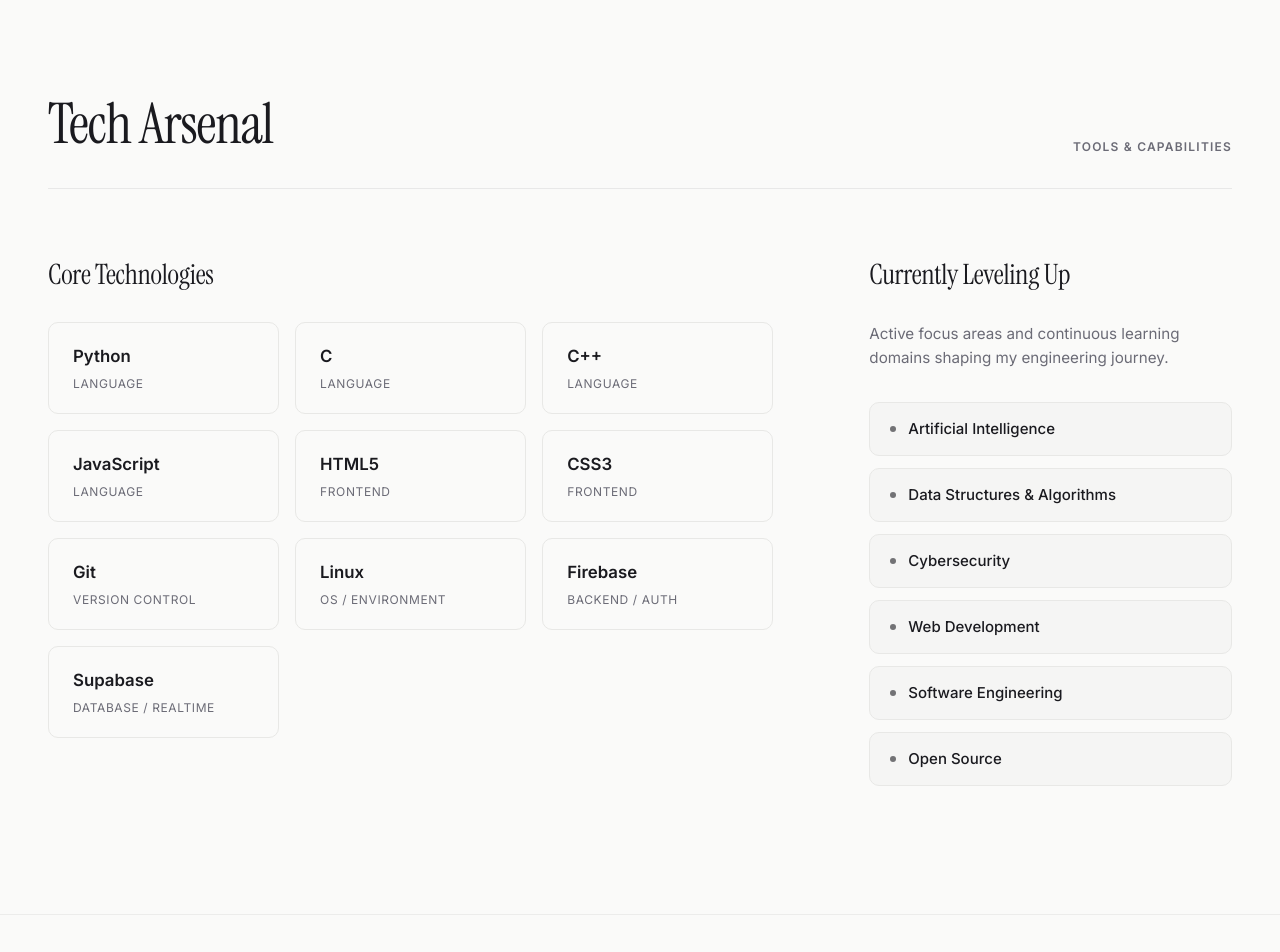
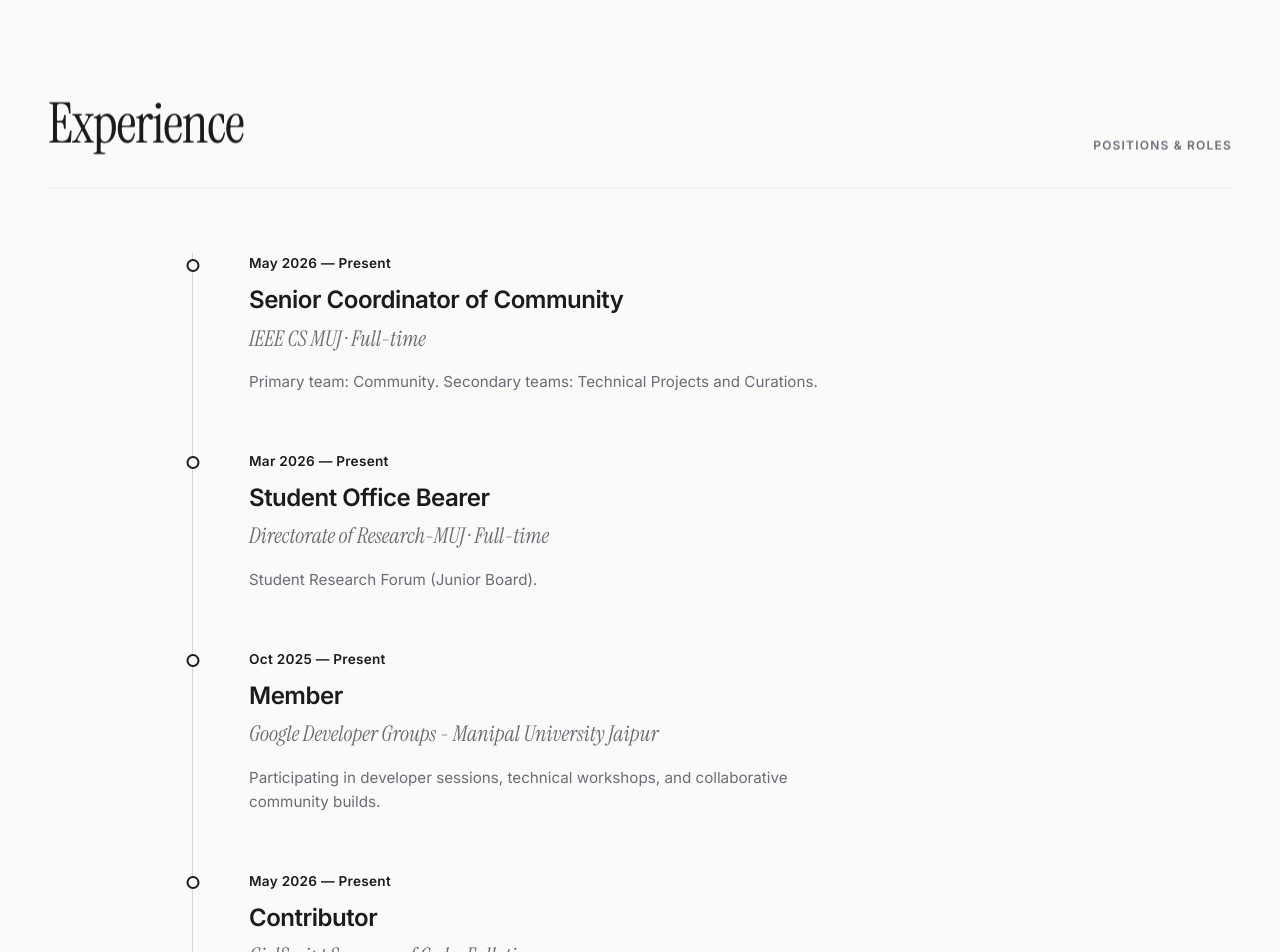
Before and after one commit to Srishti-Gupta74/MyPortfolio, a React (Vite) app: page / in a window 1280 px wide. Shown: the part 800-1752 px from the top of the page. Built offline with nearby package versions, Linux system fonts and the light colour scheme.

Commit message:
added experience section

```diff
--- a/src/App.jsx
+++ b/src/App.jsx
@@ -1,17 +1,38 @@
+import { useEffect } from 'react';
 import Navbar from './components/Navbar/Navbar';
 import Hero from './components/Hero/Hero';
 import SkillsMarquee from './components/SkillsMarquee/SkillsMarquee';
+import Experience from './components/Experience/Experience';
 import TechStack from './components/TechStack/TechStack';
 import Projects from './components/Projects/Projects';
 import Contact from './components/Contact/Contact';
 
 function App() {
+  useEffect(() => {
+    const observer = new IntersectionObserver(
+      (entries) => {
+        entries.forEach((entry) => {
+          if (entry.isIntersecting) {
+            entry.target.classList.add('is-revealed');
+          }
+        });
+      },
+      { threshold: 0.1, rootMargin: '0px 0px -40px 0px' }
+    );
+
+    const elements = document.querySelectorAll('.reveal');
+    elements.forEach((el) => observer.observe(el));
+
+    return () => observer.disconnect();
+  }, []);
+
   return (
     <>
       <Navbar />
       <main>
         <Hero />
         <SkillsMarquee />
+        <Experience />
         <TechStack />
         <Projects />
         <Contact />
--- a/src/components/Contact/Contact.jsx
+++ b/src/components/Contact/Contact.jsx
@@ -5,7 +5,7 @@ const Contact = () => {
     <footer className="contact" id="contact">
       <div className="contact__content container">
         {/* Dark Card */}
-        <div className="contact__card">
+        <div className="contact__card reveal">
           <div className="contact__card-inner">
             <h2 className="contact__heading">
               Let&apos;s create something meaningful.
@@ -24,7 +24,7 @@ const Contact = () => {
         </div>
 
         {/* Footer Bottom */}
-        <div className="contact__bottom">
+        <div className="contact__bottom reveal reveal--delay-1">
           <p className="contact__copyright">
             &copy; {new Date().getFullYear()} Srishti Suman Gupta
           </p>
--- /dev/null
+++ b/src/components/Experience/Experience.css
@@ -0,0 +1,166 @@
+/* ===== Experience & Education Section ===== */
+.experience {
+  padding: 6rem 0;
+  background-color: var(--background);
+  border-bottom: 1px solid rgba(26, 26, 31, 0.06);
+}
+
+@media (min-width: 1024px) {
+  .experience {
+    padding: 8rem 0;
+  }
+}
+
+/* Header */
+.experience__header {
+  display: flex;
+  flex-direction: column;
+  gap: 1.5rem;
+  padding-bottom: 2rem;
+  margin-bottom: 4rem;
+  border-bottom: 1px solid rgba(26, 26, 31, 0.08);
+}
+
+@media (min-width: 640px) {
+  .experience__header {
+    flex-direction: row;
+    justify-content: space-between;
+    align-items: flex-end;
+  }
+}
+
+.experience__heading {
+  font-family: var(--font-display);
+  font-size: clamp(2.5rem, 4.5vw, 3.5rem);
+  font-weight: 400;
+  line-height: 1.1;
+  letter-spacing: -0.02em;
+}
+
+.experience__label {
+  font-size: 0.75rem;
+  font-weight: 600;
+  text-transform: uppercase;
+  letter-spacing: 0.1em;
+  color: var(--muted-foreground);
+}
+
+/* ===== Timeline Container ===== */
+.experience__timeline {
+  position: relative;
+  max-width: 56rem;
+  margin: 0 auto;
+  padding-left: 1.5rem;
+  border-left: 1px solid rgba(26, 26, 31, 0.15);
+}
+
+@media (min-width: 768px) {
+  .experience__timeline {
+    padding-left: 3.5rem;
+  }
+}
+
+/* Timeline Item */
+.experience__item {
+  position: relative;
+  padding-bottom: 3.5rem;
+}
+
+.experience__item:last-child {
+  padding-bottom: 0;
+}
+
+/* Timeline Dot / Node */
+.experience__dot {
+  position: absolute;
+  left: -1.5rem;
+  top: 0.35rem;
+  width: 11px;
+  height: 11px;
+  border-radius: 50%;
+  background-color: var(--background);
+  border: 2px solid var(--foreground);
+  transform: translateX(-50%);
+  transition: all 0.7s var(--ease-out);
+  z-index: 2;
+}
+
+@media (min-width: 768px) {
+  .experience__dot {
+    left: -3.5rem;
+    width: 13px;
+    height: 13px;
+  }
+}
+
+.experience__item:hover .experience__dot {
+  background-color: var(--foreground);
+  transform: translateX(-50%) scale(1.3);
+  box-shadow: 0 0 0 4px rgba(26, 26, 31, 0.08);
+}
+
+/* Content Box */
+.experience__content-box {
+  display: flex;
+  flex-direction: column;
+  gap: 0.4rem;
+  transition: transform 0.7s var(--ease-out);
+}
+
+.experience__item:hover .experience__content-box {
+  transform: translateX(6px);
+}
+
+/* Meta */
+.experience__meta {
+  display: flex;
+  align-items: center;
+  gap: 1rem;
+  margin-bottom: 0.25rem;
+  flex-wrap: wrap;
+}
+
+.experience__period {
+  font-size: 0.85rem;
+  font-weight: 600;
+  color: var(--foreground);
+  letter-spacing: 0.02em;
+}
+
+.experience__type {
+  font-size: 0.7rem;
+  text-transform: uppercase;
+  letter-spacing: 0.1em;
+  color: var(--muted-foreground);
+  font-weight: 600;
+  padding: 0.15rem 0.65rem;
+  border-radius: 9999px;
+  background: rgba(26, 26, 31, 0.05);
+}
+
+/* Role & Organization */
+.experience__role {
+  font-family: var(--font-sans);
+  font-size: clamp(1.25rem, 2.5vw, 1.5rem);
+  font-weight: 600;
+  color: var(--foreground);
+  letter-spacing: -0.02em;
+  line-height: 1.25;
+}
+
+.experience__org {
+  font-family: var(--font-display);
+  font-style: italic;
+  font-size: clamp(1.15rem, 2vw, 1.35rem);
+  color: var(--muted-foreground);
+  font-weight: 400;
+  margin-bottom: 0.5rem;
+}
+
+.experience__desc {
+  font-size: 0.95rem;
+  color: var(--muted-foreground);
+  line-height: 1.6;
+  max-width: 65ch;
+  text-wrap: pretty;
+}
--- /dev/null
+++ b/src/components/Experience/Experience.jsx
@@ -0,0 +1,100 @@
+import './Experience.css';
+
+const experiences = [
+  {
+    id: '01',
+    role: 'Senior Coordinator of Community',
+    organization: 'IEEE CS MUJ · Full-time',
+    period: 'May 2026 — Present',
+    type: 'Experience',
+    description:
+      'Primary team: Community. Secondary teams: Technical Projects and Curations.',
+  },
+  {
+    id: '02',
+    role: 'Student Office Bearer',
+    organization: 'Directorate of Research-MUJ · Full-time',
+    period: 'Mar 2026 — Present',
+    type: 'Experience',
+    description: 'Student Research Forum (Junior Board).',
+  },
+  {
+    id: '03',
+    role: 'Member',
+    organization: 'Google Developer Groups - Manipal University Jaipur',
+    period: 'Oct 2025 — Present',
+    type: 'Experience',
+    description:
+      'Participating in developer sessions, technical workshops, and collaborative community builds.',
+  },
+  {
+    id: '04',
+    role: 'Contributor',
+    organization: 'GirlScript Summer of Code · Full-time',
+    period: 'May 2026 — Present',
+    type: 'Experience',
+    description:
+      'Contributing to open-source software projects, peer reviews, and collaborative development under GSSoC.',
+  },
+  {
+    id: '05',
+    role: 'Junior Working Team',
+    organization: 'IEEE SB MUJ · Full-time',
+    period: 'Dec 2025 — May 2026',
+    type: 'Experience',
+    description: 'Content Team.',
+  },
+  {
+    id: '06',
+    role: 'Junior Working Team',
+    organization: 'IEEE GRSS MUJ · Full-time',
+    period: 'Oct 2025 — May 2026',
+    type: 'Experience',
+    description: 'Editorial and Content Team.',
+  },
+  {
+    id: '07',
+    role: 'Junior Working Team',
+    organization: 'Cyber Space Club · Full-time',
+    period: 'Oct 2025 — May 2026',
+    type: 'Experience',
+    description: 'Research Team.',
+  },
+];
+
+const Experience = () => {
+  return (
+    <section className="experience" id="experience">
+      <div className="experience__content container">
+        {/* Header */}
+        <div className="experience__header reveal">
+          <h2 className="experience__heading">Experience</h2>
+          <p className="experience__label">Positions & Roles</p>
+        </div>
+
+        {/* Timeline List */}
+        <div className="experience__timeline reveal reveal--delay-1">
+          {experiences.map((exp) => (
+            <div className="experience__item" key={exp.id}>
+              <div className="experience__dot"></div>
+
+              <div className="experience__content-box">
+                <div className="experience__meta">
+                  <span className="experience__period">{exp.period}</span>
+                </div>
+
+                <h3 className="experience__role">{exp.role}</h3>
+                <h4 className="experience__org">{exp.organization}</h4>
+                {exp.description && (
+                  <p className="experience__desc">{exp.description}</p>
+                )}
+              </div>
+            </div>
+          ))}
+        </div>
+      </div>
+    </section>
+  );
+};
+
+export default Experience;
--- a/src/components/Hero/Hero.jsx
+++ b/src/components/Hero/Hero.jsx
@@ -5,7 +5,7 @@ const Hero = () => {
     <section className="hero" id="home">
       <div className="hero__content container">
         <div className="hero__grid">
-          <div className="hero__main">
+          <div className="hero__main reveal">
             <h1 className="hero__title" id="hero-title">
               Srishti Suman Gupta{' '}
               <span className="hero__title-accent">builds</span>{' '}
@@ -13,7 +13,7 @@ const Hero = () => {
             </h1>
           </div>
 
-          <div className="hero__aside" id="about">
+          <div className="hero__aside reveal reveal--delay-1" id="about">
             <p className="hero__description" id="hero-description">
               BTech CSE '29 at Manipal University Jaipur. Passionate about
               Software Engineering, Coding, Artificial Intelligence, Cybersecurity,
--- a/src/components/Navbar/Navbar.css
+++ b/src/components/Navbar/Navbar.css
@@ -18,7 +18,7 @@
 .navbar__inner {
   display: flex;
   align-items: center;
-  justify-content: space-between;
+  justify-content: flex-end;
   height: 4rem;
 }
 
--- a/src/components/Navbar/Navbar.jsx
+++ b/src/components/Navbar/Navbar.jsx
@@ -15,10 +15,6 @@ const Navbar = () => {
   return (
     <nav className={`navbar ${scrolled ? 'navbar--scrolled' : ''}`} id="navbar">
       <div className="navbar__inner container">
-        <a href="#home" className="navbar__logo" id="navbar-logo">
-          SSG.
-        </a>
-
         <div className="navbar__links" id="navbar-links">
           <a href="#home" className="navbar__link">Home</a>
           <a href="#about" className="navbar__link">About</a>
--- a/src/components/Projects/Projects.jsx
+++ b/src/components/Projects/Projects.jsx
@@ -48,7 +48,7 @@ const Projects = () => {
     <section className="projects" id="projects">
       <div className="projects__content container">
         {/* Header */}
-        <div className="projects__header">
+        <div className="projects__header reveal">
           <h2 className="projects__heading">Selected projects</h2>
         </div>
 
@@ -59,7 +59,7 @@ const Projects = () => {
               href={project.github}
               target="_blank"
               rel="noopener noreferrer"
-              className="projects__card"
+              className="projects__card reveal"
               key={project.id}
             >
               <div className="projects__card-top">
--- a/src/components/TechStack/TechStack.jsx
+++ b/src/components/TechStack/TechStack.jsx
@@ -27,12 +27,12 @@ const TechStack = () => {
     <section className="techstack" id="stack">
       <div className="techstack__content container">
         {/* Header */}
-        <div className="techstack__header">
+        <div className="techstack__header reveal">
           <h2 className="techstack__heading">Tech Arsenal</h2>
           <p className="techstack__label">Tools & Capabilities</p>
         </div>
 
-        <div className="techstack__grid">
+        <div className="techstack__grid reveal reveal--delay-1">
           {/* Tech Arsenal Grid */}
           <div className="techstack__group">
             <h3 className="techstack__subheading">Core Technologies</h3>
--- a/src/index.css
+++ b/src/index.css
@@ -68,7 +68,12 @@ button {
 }
 
 ::selection {
-  background: rgba(26, 26, 31, 0.06);
+  background: var(--foreground);
+  color: var(--background);
+}
+::-moz-selection {
+  background: var(--foreground);
+  color: var(--background);
 }
 
 /* ===== Layout ===== */
@@ -84,3 +89,28 @@ button {
     padding: 0 3rem;
   }
 }
+
+/* ===== Scroll Reveal & Micro-animations ===== */
+.reveal {
+  opacity: 0;
+  transform: translateY(35px);
+  transition: opacity 1.4s var(--ease-out), transform 1.4s var(--ease-out);
+  will-change: opacity, transform;
+}
+
+.reveal.is-revealed {
+  opacity: 1;
+  transform: translateY(0);
+}
+
+.reveal--delay-1 {
+  transition-delay: 0.25s;
+}
+
+.reveal--delay-2 {
+  transition-delay: 0.5s;
+}
+
+.reveal--delay-3 {
+  transition-delay: 0.75s;
+}
```
Also changed, not shown: src/components/Projects/Projects.css (+4 -4 lines).
